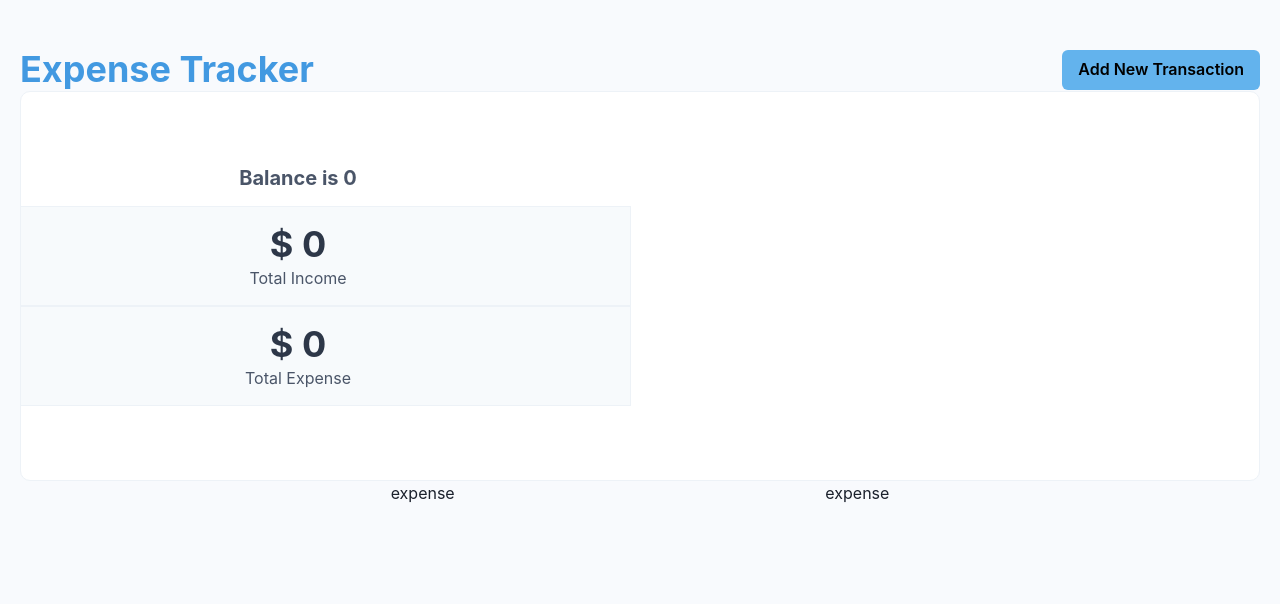
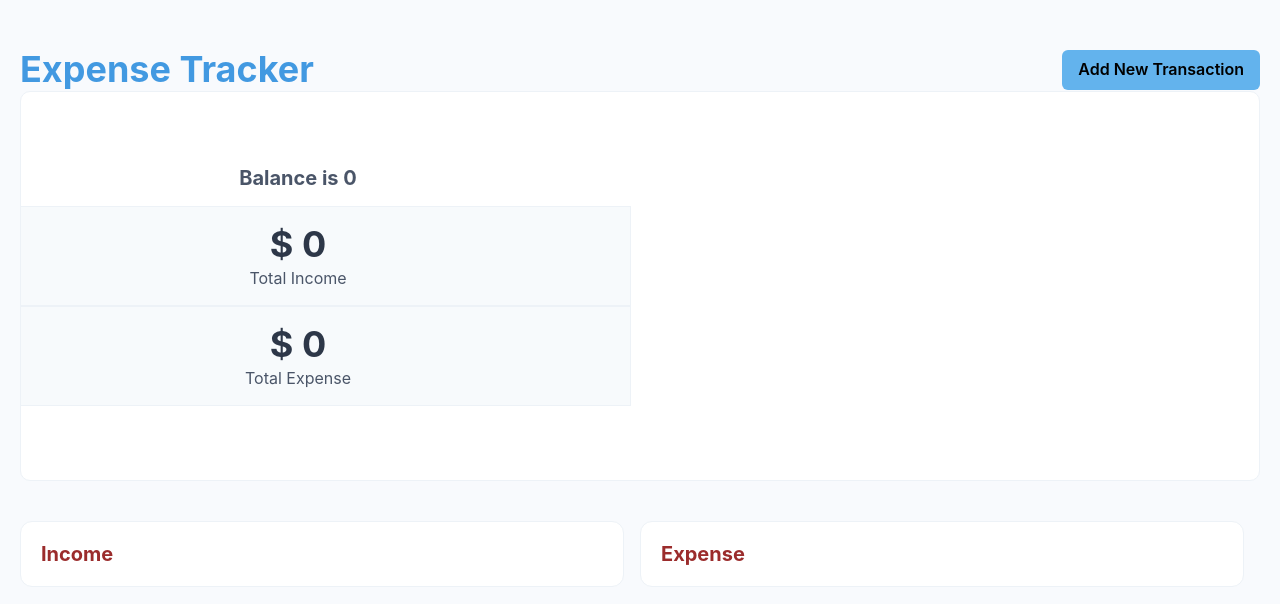
Before and after one commit to usmanmasud/expense-tracter, a React (Vite) app: page / in a window 1280 px wide. Shown: the top 604 px of the page. Built offline with nearby package versions, Linux system fonts and the light colour scheme.

Commit message:
expense and income section

```diff
--- a/src/components/expense-view/index.jsx
+++ b/src/components/expense-view/index.jsx
@@ -1,9 +1,49 @@
+import { Box, Flex, Heading } from '@chakra-ui/react'
 import React from 'react'
 
-export default function ExpenseView() {
+export default function ExpenseView({ type, data }) {
     return (
-        <div>
-            expense
-        </div>
+        <Box
+            flex={1}
+            w={'full'}
+            bg={'white'}
+            mr={'4'}
+            mt={'10'}
+            p={'5'}
+            pb={'5'}
+            border={'1px solid'}
+            borderColor={'gray.100'}
+            borderRadius={'12'}
+        >
+            <Flex
+                justifyContent={'space-between'}
+                alignItems={'center'}
+            >
+                <Heading size={'md'} color={'red.700'} >{type === 'income' ? 'Income' : 'Expense'}</Heading>
+            </Flex>
+            {
+                data.map(item => <>
+                    <Flex
+                        bg={type === 'expense' ? 'red.50' : 'blue.50'}
+                        mt={'4'}
+                        justifyContent={'space-between'}
+                        alignItems={'center'}
+                        border={'1px solid'}
+                        borderColor={type === 'expense' ? 'red.500' : 'blue.500'}
+                        p={'4'}
+                        borderRadius={'8'}
+                    >
+                        <Flex
+                            alignItems={'center'}
+                            justifyContent={'center'}
+                        >
+                            <Text ml='3' fontWeight="bold" color="gray.600"  >{item.description}</Text>
+                        </Flex>
+                        <Text>$ {item.amount}</Text>
+
+                    </Flex>
+                </>)
+            }
+        </Box>
     )
 }
--- a/src/components/main/index.jsx
+++ b/src/components/main/index.jsx
@@ -50,8 +50,8 @@
                 justifyContent={"space-evenly"}
                 flexDirection={["column", "column", "column", "row", "row"]}
             >
-                <ExpenseView />
-                <ExpenseView />
+                <ExpenseView type={'income'} data={allTransaction.filter(item => item.type === 'income')} />
+                <ExpenseView type={'expense'} data={allTransaction.filter(item => item.type === 'expense')} />
             </Flex>
         </Flex>
     );
```
